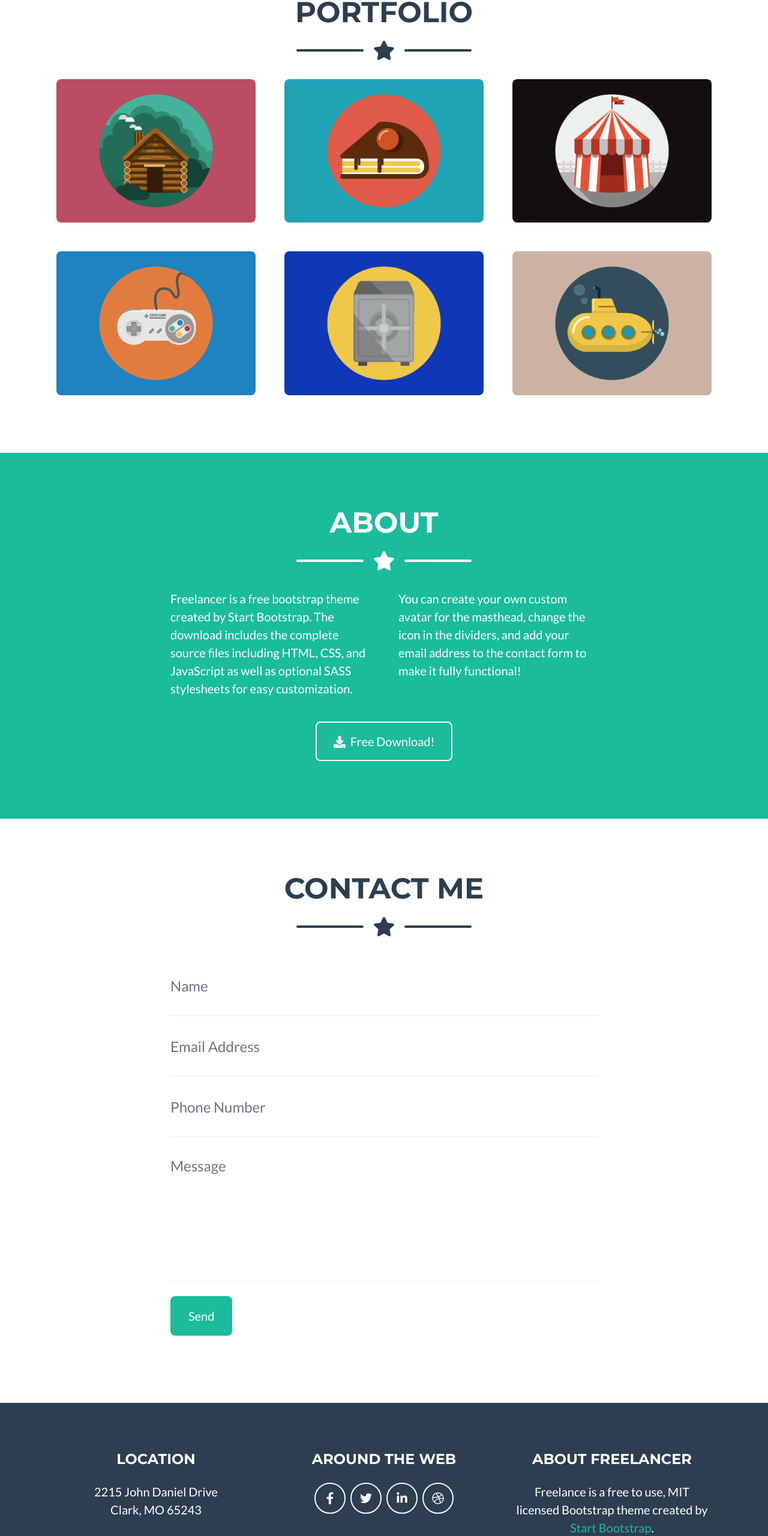
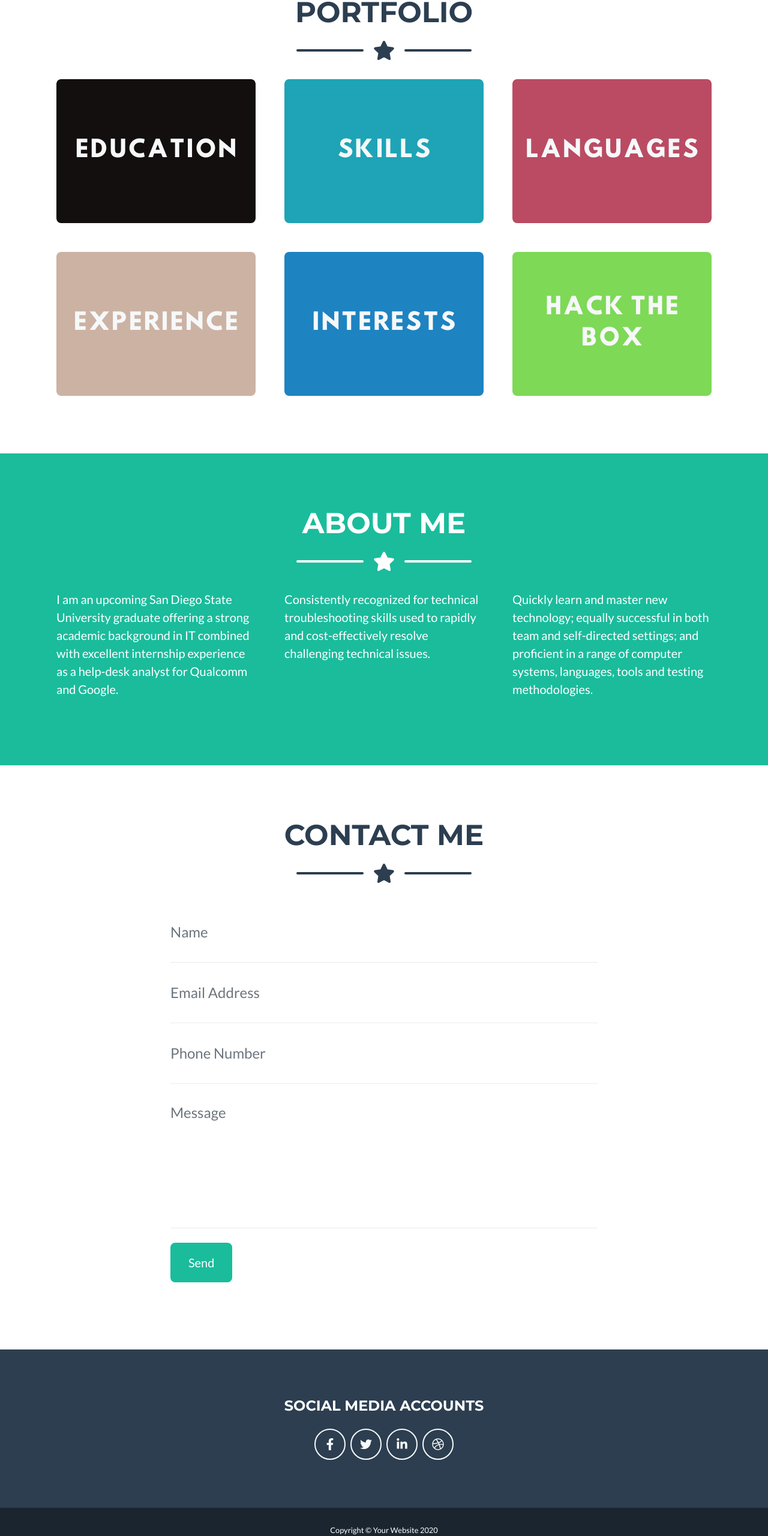
Before and after one commit to anzalonechase/anzalonechase.github.io, a plain HTML site: page index.html in a window 1280 px wide. Shown: the part 879-3440 px from the top of the page at 60% size. Drawn offline with nearby package versions, Linux system fonts and the light colour scheme.

Commit message:
edited again

```diff
--- a/index.html
+++ b/index.html
@@ -62,7 +62,7 @@
                             <div class="portfolio-item-caption d-flex align-items-center justify-content-center h-100 w-100">
                                 <div class="portfolio-item-caption-content text-center text-white"><i class="fas fa-plus fa-3x"></i></div>
                             </div>
-                            <img class="img-fluid" src="assets/img/portfolio/cabin.png" alt="" />
+                            <img class="img-fluid" src="assets/img/portfolio/education.png" alt="" />
                         </div>
                     </div>
                     <!-- Portfolio Item 2-->
@@ -71,7 +71,7 @@
                             <div class="portfolio-item-caption d-flex align-items-center justify-content-center h-100 w-100">
                                 <div class="portfolio-item-caption-content text-center text-white"><i class="fas fa-plus fa-3x"></i></div>
                             </div>
-                            <img class="img-fluid" src="assets/img/portfolio/cake.png" alt="" />
+                            <img class="img-fluid" src="assets/img/portfolio/skills.png" alt="" />
                         </div>
                     </div>
                     <!-- Portfolio Item 3-->
@@ -80,7 +80,7 @@
                             <div class="portfolio-item-caption d-flex align-items-center justify-content-center h-100 w-100">
                                 <div class="portfolio-item-caption-content text-center text-white"><i class="fas fa-plus fa-3x"></i></div>
                             </div>
-                            <img class="img-fluid" src="assets/img/portfolio/circus.png" alt="" />
+                            <img class="img-fluid" src="assets/img/portfolio/languages.png" alt="" />
                         </div>
                     </div>
                     <!-- Portfolio Item 4-->
@@ -89,7 +89,7 @@
                             <div class="portfolio-item-caption d-flex align-items-center justify-content-center h-100 w-100">
                                 <div class="portfolio-item-caption-content text-center text-white"><i class="fas fa-plus fa-3x"></i></div>
                             </div>
-                            <img class="img-fluid" src="assets/img/portfolio/game.png" alt="" />
+                            <img class="img-fluid" src="assets/img/portfolio/experience.png" alt="" />
                         </div>
                     </div>
                     <!-- Portfolio Item 5-->
@@ -98,7 +98,7 @@
                             <div class="portfolio-item-caption d-flex align-items-center justify-content-center h-100 w-100">
                                 <div class="portfolio-item-caption-content text-center text-white"><i class="fas fa-plus fa-3x"></i></div>
                             </div>
-                            <img class="img-fluid" src="assets/img/portfolio/safe.png" alt="" />
+                            <img class="img-fluid" src="assets/img/portfolio/interests.png" alt="" />
                         </div>
                     </div>
                     <!-- Portfolio Item 6-->
@@ -107,7 +107,7 @@
                             <div class="portfolio-item-caption d-flex align-items-center justify-content-center h-100 w-100">
                                 <div class="portfolio-item-caption-content text-center text-white"><i class="fas fa-plus fa-3x"></i></div>
                             </div>
-                            <img class="img-fluid" src="assets/img/portfolio/submarine.png" alt="" />
+                            <img class="img-fluid" src="assets/img/portfolio/hackthebox.png" alt="" />
                         </div>
                     </div>
                 </div>
@@ -117,7 +117,7 @@
         <section class="page-section bg-primary text-white mb-0" id="about">
             <div class="container">
                 <!-- About Section Heading-->
-                <h2 class="page-section-heading text-center text-uppercase text-white">About</h2>
+                <h2 class="page-section-heading text-center text-uppercase text-white">About Me</h2>
                 <!-- Icon Divider-->
                 <div class="divider-custom divider-light">
                     <div class="divider-custom-line"></div>
@@ -126,12 +126,9 @@
                 </div>
                 <!-- About Section Content-->
                 <div class="row">
-                    <div class="col-lg-4 ml-auto"><p class="lead">Freelancer is a free bootstrap theme created by Start Bootstrap. The download includes the complete source files including HTML, CSS, and JavaScript as well as optional SASS stylesheets for easy customization.</p></div>
-                    <div class="col-lg-4 mr-auto"><p class="lead">You can create your own custom avatar for the masthead, change the icon in the dividers, and add your email address to the contact form to make it fully functional!</p></div>
-                </div>
-                <!-- About Section Button-->
-                <div class="text-center mt-4">
-                    <a class="btn btn-xl btn-outline-light" href="https://startbootstrap.com/themes/freelancer/"><i class="fas fa-download mr-2"></i>Free Download!</a>
+                    <div class="col-lg-4 ml-auto"><p class="lead">I am an upcoming San Diego State University graduate offering a strong academic background in IT combined with excellent internship experience as a help-desk analyst for Qualcomm and Google.</p></div>
+                        <div class="col-lg-4 mr-auto"><p class="lead">Consistently recognized for technical troubleshooting skills used to rapidly and cost-effectively resolve challenging technical issues.<p class="lead"></p></div>
+                        <div class="col-lg-4 mr-auto"><p class="lead">Quickly learn and master new technology; equally successful in both team and self-directed settings; and proficient in a range of computer systems, languages, tools and testing methodologies.</p></div>
                 </div>
             </div>
         </section>
@@ -186,22 +183,14 @@
         <!-- Footer-->
         <footer class="footer text-center">
             <div class="container">
-                <div class="row">
-                    <!-- Footer Location-->
-                    <div class="col-lg-4 mb-5 mb-lg-0">
-                        <h4 class="text-uppercase mb-4">Location</h4>
-                        <p class="lead mb-0">2215 John Daniel Drive<br />Clark, MO 65243</p>
-                    </div>
+                <div class="row d-flex justify-content-center">
+
                     <!-- Footer Social Icons-->
-                    <div class="col-lg-4 mb-5 mb-lg-0">
-                        <h4 class="text-uppercase mb-4">Around the Web</h4>
+                    <div class=" mb-5 mb-lg-0">
+                        <h4 class="text-uppercase mb-4">Social Media Accounts</h4>
                         <a class="btn btn-outline-light btn-social mx-1" href="#"><i class="fab fa-fw fa-facebook-f"></i></a><a class="btn btn-outline-light btn-social mx-1" href="#"><i class="fab fa-fw fa-twitter"></i></a><a class="btn btn-outline-light btn-social mx-1" href="#"><i class="fab fa-fw fa-linkedin-in"></i></a><a class="btn btn-outline-light btn-social mx-1" href="#"><i class="fab fa-fw fa-dribbble"></i></a>
                     </div>
-                    <!-- Footer About Text-->
-                    <div class="col-lg-4">
-                        <h4 class="text-uppercase mb-4">About Freelancer</h4>
-                        <p class="lead mb-0">Freelance is a free to use, MIT licensed Bootstrap theme created by <a href="http://startbootstrap.com">Start Bootstrap</a>.</p>
-                    </div>
+
                 </div>
             </div>
         </footer>
@@ -357,15 +346,19 @@
                             <div class="row justify-content-center">
                                 <div class="col-lg-8">
                                     <!-- Portfolio Modal - Title-->
-                                    <h2 class="portfolio-modal-title text-secondary text-uppercase mb-0">Locked Safe</h2>
+                                    <h2 class="portfolio-modal-title text-secondary text-uppercase mb-0">Interests</h2>
                                     <!-- Icon Divider-->
                                     <div class="divider-custom">
                                         <div class="divider-custom-line"></div>
                                         <div class="divider-custom-icon"><i class="fas fa-star"></i></div>
                                         <div class="divider-custom-line"></div>
                                     </div>
-                                    <!-- Portfolio Modal - Image--><img class="img-fluid rounded mb-5" src="assets/img/portfolio/safe.png" alt="" /><!-- Portfolio Modal - Text-->
-                                    <p class="mb-5">Lorem ipsum dolor sit amet, consectetur adipisicing elit. Mollitia neque assumenda ipsam nihil, molestias magnam, recusandae quos quis inventore quisquam velit asperiores, vitae? Reprehenderit soluta, eos quod consequuntur itaque. Nam.</p>
+                                    <!-- Portfolio Modal - Image--><!-- Portfolio Modal - Text-->
+                                    <p>Block Chain</p>
+                                    <p>Artificial Intelligence</p>
+                                    <p>Machine Learning</p>
+                                    <p>SpaceX</p>
+                                    <p class="mb-5">Video Games</p>
                                     <button class="btn btn-primary" href="#" data-dismiss="modal"><i class="fas fa-times fa-fw"></i>Close Window</button>
                                 </div>
                             </div>
@@ -386,15 +379,15 @@
                             <div class="row justify-content-center">
                                 <div class="col-lg-8">
                                     <!-- Portfolio Modal - Title-->
-                                    <h2 class="portfolio-modal-title text-secondary text-uppercase mb-0">Submarine</h2>
+                                    <h2 class="portfolio-modal-title text-secondary text-uppercase mb-0">Hack the Box</h2>
                                     <!-- Icon Divider-->
                                     <div class="divider-custom">
                                         <div class="divider-custom-line"></div>
                                         <div class="divider-custom-icon"><i class="fas fa-star"></i></div>
                                         <div class="divider-custom-line"></div>
                                     </div>
-                                    <!-- Portfolio Modal - Image--><img class="img-fluid rounded mb-5" src="assets/img/portfolio/submarine.png" alt="" /><!-- Portfolio Modal - Text-->
-                                    <p class="mb-5">Lorem ipsum dolor sit amet, consectetur adipisicing elit. Mollitia neque assumenda ipsam nihil, molestias magnam, recusandae quos quis inventore quisquam velit asperiores, vitae? Reprehenderit soluta, eos quod consequuntur itaque. Nam.</p>
+                                    <!-- Portfolio Modal - Image--><!-- Portfolio Modal - Text-->
+                                    <p class="mb-5">https://www.hackthebox.eu/</p>
                                     <button class="btn btn-primary" href="#" data-dismiss="modal"><i class="fas fa-times fa-fw"></i>Close Window</button>
                                 </div>
                             </div>
```
Also changed, not shown: assets/img/portfolio/cabin.png (deleted), assets/img/portfolio/cake.png (deleted), assets/img/portfolio/circus.png (deleted), assets/img/portfolio/education.png (added), assets/img/portfolio/experience.png (added), assets/img/portfolio/game.png (deleted), assets/img/portfolio/hackthebox.png (added), assets/img/portfolio/interests.png (added), assets/img/portfolio/languages.png (added), assets/img/portfolio/safe.png (deleted), assets/img/portfolio/skills.png (added), assets/img/portfolio/submarine.png (deleted).
